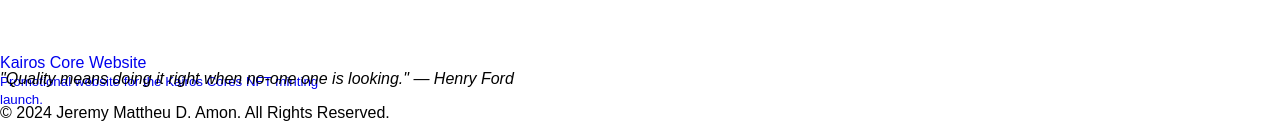
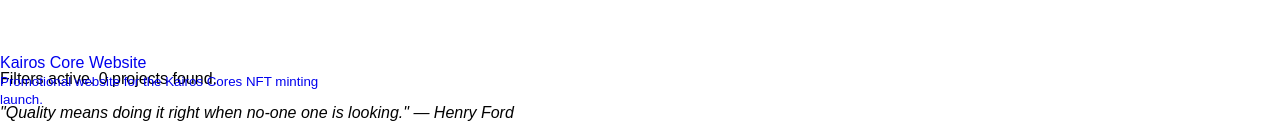
Before and after one commit to OverdriveNGain/portfolio, a React (Create React App) app: page /projects in a window 1280 px wide. Shown: the part 816-952 px from the top of the page. Built offline with nearby package versions, Linux system fonts and the light colour scheme.

Commit message:
Added no projects on filter message

```diff
--- a/src/components/Projects.js
+++ b/src/components/Projects.js
@@ -41,11 +41,8 @@ const Projects = () => {
         setFilters(newFilterList);
     }
 
-    const projectTileClickHandler = (project) => {
-        setCurrentProjectData(project);
-    }
+    const projectTileClickHandler = (project) => setCurrentProjectData(project);
 
-    const getProjectTiles = () => {
     const isProjectShown = (project) => {
         for (const filter of filters) {
             if (!project.languages.includes(filter))
@@ -60,6 +57,11 @@ const Projects = () => {
         }
         return true;
     }
+
+    const filtersOnNoProjects = () => (filters.length > 0 || searchFilter.trim().length > 0) && allProjects().filter((proj) => isProjectShown(proj)).length == 0;
+
+    const getProjectTiles = () => {
+
         const toReturn = [];
         const cols = breakpointSelector(1, 2, 3, 4);
         const height = breakpointSelector(140, 150, 200);
@@ -128,6 +130,7 @@ const Projects = () => {
                     <hr />
                     {getProjectTiles()}
                     <div className="p-4" />
+                    <p className={`no_projects_message${filtersOnNoProjects() ? '': ' hidden'}`}>Filters active. 0 projects found.</p>
                 </Route>
                 <Route path="/projects/:id">
                     <ProjectDetailsPage projectData={currentProjectData} backFunction={() => { setCurrentProjectData(null); }} />
--- a/src/css/scss_custom.scss
+++ b/src/css/scss_custom.scss
@@ -170,6 +170,15 @@ $utilities: (
     // shadow p-3 rounded bg-light h-100
     // d-inline-block position-absolute p-1 animated-all anim-hover-lighten-light
   }
+
+  .no_projects_message {
+    color: grey;
+    text-align: center;
+
+    &.hidden {
+      color: transparent;
+    }
+  }
 }
 
 .portfolio {
```
Also changed, not shown: src/css/scss_custom.css, 1 other file (tests, documents, lock files or other folders). Lines whose indentation alone changed are shown as unchanged.
